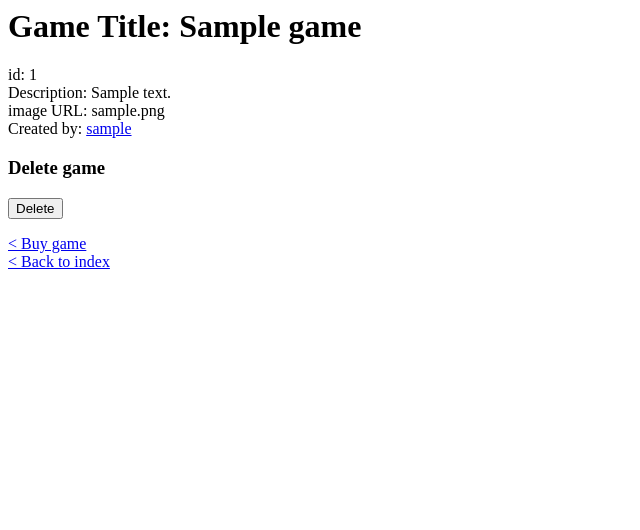
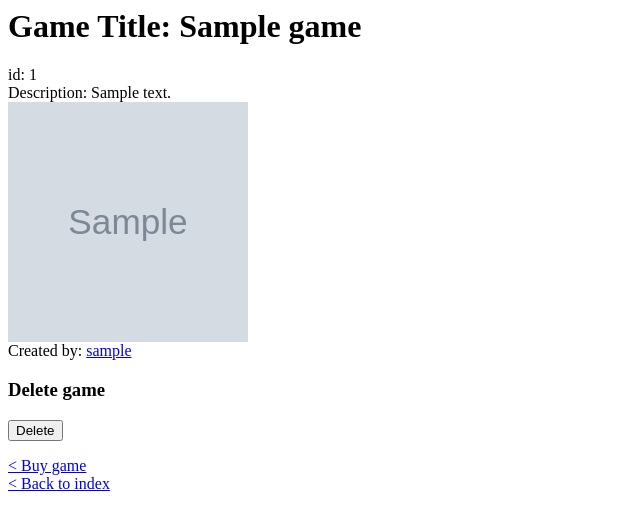
Before and after one commit to icesuperbravo/Gamesite, a Django app: page /games/1/ in a window 1280 px wide. Shown: the top 530 px of the page, without its empty margins (0-640 px from the left). Run offline with Django 3.2, Linux system fonts and the light colour scheme; a user stored in the database is signed in; tables that the repository leaves empty hold one stand-in row (values such as "Sample post"); grey boxes marked "Sample" are stand-in pictures; parts of the project's set-up code (start-up, migrations or seed data) failed here and were passed over.

Commit message:
add game image to site

```diff
--- a/game/templates/game/game_view.html
+++ b/game/templates/game/game_view.html
@@ -9,7 +9,9 @@
         Description: {{game.description}}
     </div>
     <div>
-        image URL: {{game.image_url}}
+      <a href={{game.image_url}}>
+        <img src="{{game.image_url}}" alt="Game image" height="240" width="240">
+      </a>
     </div>
     <div>
         Created by: <a href="/developer/{{game.creator.id}}">{{game.creator.user.username}}</a>
```
